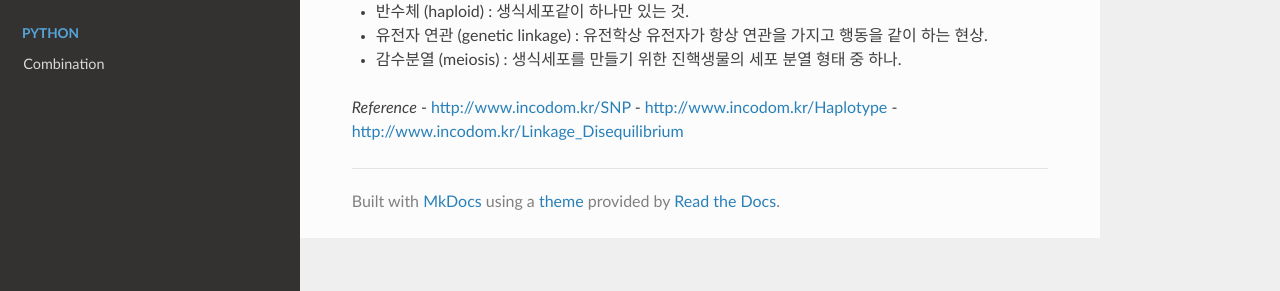
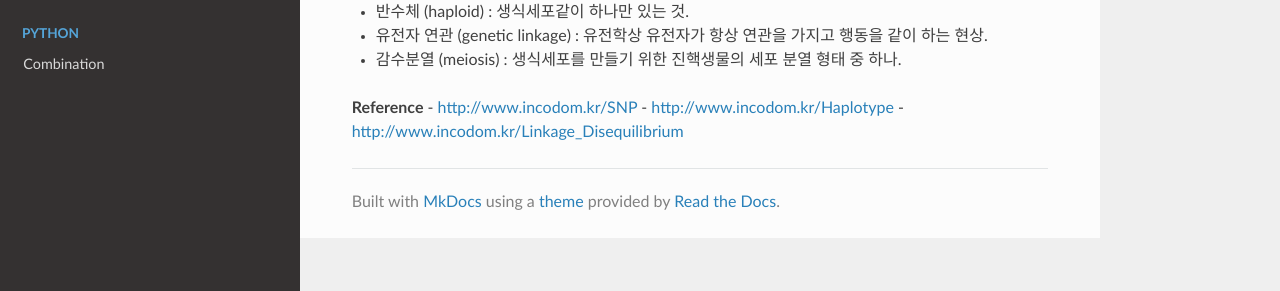
Before and after one commit to WonyoungCho/plink, an MkDocs documentation site: the page built from docs/terminology.md, in a window 1280 px wide. Shown: the part 292-583 px from the top of the page. Built offline with MkDocs 1.6.1, drawn with Linux system fonts in a browser that asks for light colours; nearby versions of some CDN libraries; old or Windows-style settings are respelled for this version of MkDocs.

```diff
--- a/docs/terminology.md
+++ b/docs/terminology.md
@@ -10,7 +10,7 @@
 - 감수분열 (meiosis) : 생식세포를 만들기 위한 진핵생물의 세포 분열 형태 중 하나.
 
 
-*Reference*
+**Reference**
 - <http://www.incodom.kr/SNP>
 - <http://www.incodom.kr/Haplotype>
 - <http://www.incodom.kr/Linkage_Disequilibrium>
```
